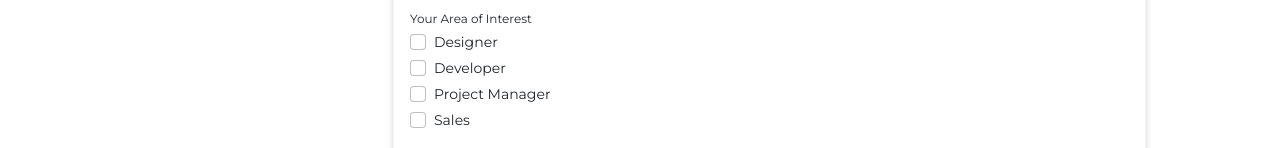
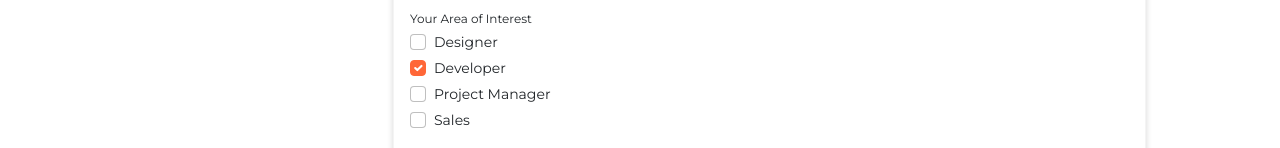
Before and after one commit to darshshah2802/HashedInELearningPortal, an Angular app: page /profile in a window 1280 px wide. Shown: the part 453-601 px from the top of the page. Built offline with nearby package versions, Linux system fonts and the light colour scheme.

Commit message:
changing profile files

```diff
--- a/src/app/profile/profile.component.html
+++ b/src/app/profile/profile.component.html
@@ -63,7 +63,7 @@
                 <div class="form-group">
                   <label for="name" class="form-label-text">Your Area of Interest</label>
                   <div class="form-check" *ngFor="let interest of areaOfInterestArr">
-                    <input type="checkbox" class="form-check-input checkbox-shadow" [id]="interest.value" [value]="interest.value" (change)="onCheckboxChange($event)">
+                    <input type="checkbox" class="form-check-input checkbox-shadow" [id]="interest.value" [checked]="this.profileForm.get('areaOfInterest')?.value.indexOf(interest.value) !== -1" [value]="interest.value" (change)="onCheckboxChange($event)">
                     <label class="form-check-label fs-14" [for]="interest.value">{{ interest.name }}</label>
                   </div>
                 </div>
--- a/src/app/profile/profile.component.ts
+++ b/src/app/profile/profile.component.ts
@@ -11,10 +11,10 @@ import { ProfileService } from '../profile.service';
 export class ProfileComponent implements OnInit {
 
   areaOfInterestArr: any = [
-    { id: 1, name: 'Designer', value : 'designer', isSelected: false },
-    { id: 2, name: 'Developer', value : 'developer', isSelected: true },
-    { id: 3, name: 'Project Manager', value : 'projectManager', isSelected: false },
-    { id: 4, name: 'Sales', value : 'sales', isSelected: false },
+    { id: 1, name: 'Designer', value : 'designer', },
+    { id: 2, name: 'Developer', value : 'developer'},
+    { id: 3, name: 'Project Manager', value : 'projectManager' },
+    { id: 4, name: 'Sales', value : 'sales' },
   ];
 
   profileService: ProfileService;
@@ -39,7 +39,7 @@ export class ProfileComponent implements OnInit {
         firstName: new FormControl(profileValues.firstName, Validators.required),
         lastName: new FormControl(profileValues.lastName, Validators.required),
         descriptionAboutYourself: new FormControl(profileValues.descriptionAboutYourself),
-        areaOfInterest: this.formBuilder.array([''], Validators.required),
+        areaOfInterest: this.formBuilder.array(profileValues.areaOfInterest, Validators.required),
         profileType: new FormControl(profileValues.profileType),
         experience: new FormControl(profileValues.experience),
         technology: new FormControl(profileValues.technology),
@@ -47,7 +47,6 @@ export class ProfileComponent implements OnInit {
           Validators.pattern('^[a-zA-Z \-\']+')
         ),
       });
-      this.setCheckBoxValue(profileValues.areaOfInterest);
   }
 
   onCheckboxChange(e: any) {
@@ -58,14 +57,6 @@ export class ProfileComponent implements OnInit {
        const index = areaOfInterest.controls.findIndex(x => x.value === e.target.value);
        areaOfInterest.removeAt(index);
     }
-  }
-  get form() { return this.profileForm.controls; }
-
-  setCheckBoxValue(values: any){
-    let areaOfInterest: FormArray = this.profileForm.get('areaOfInterest') as FormArray;
-    areaOfInterest = values as FormArray;
-    areaOfInterest.push(new FormControl('developer'));
-    this.profileForm.get('areaOfInterest')?.patchValue(areaOfInterest);
   }
 
   onSubmit() {
```
